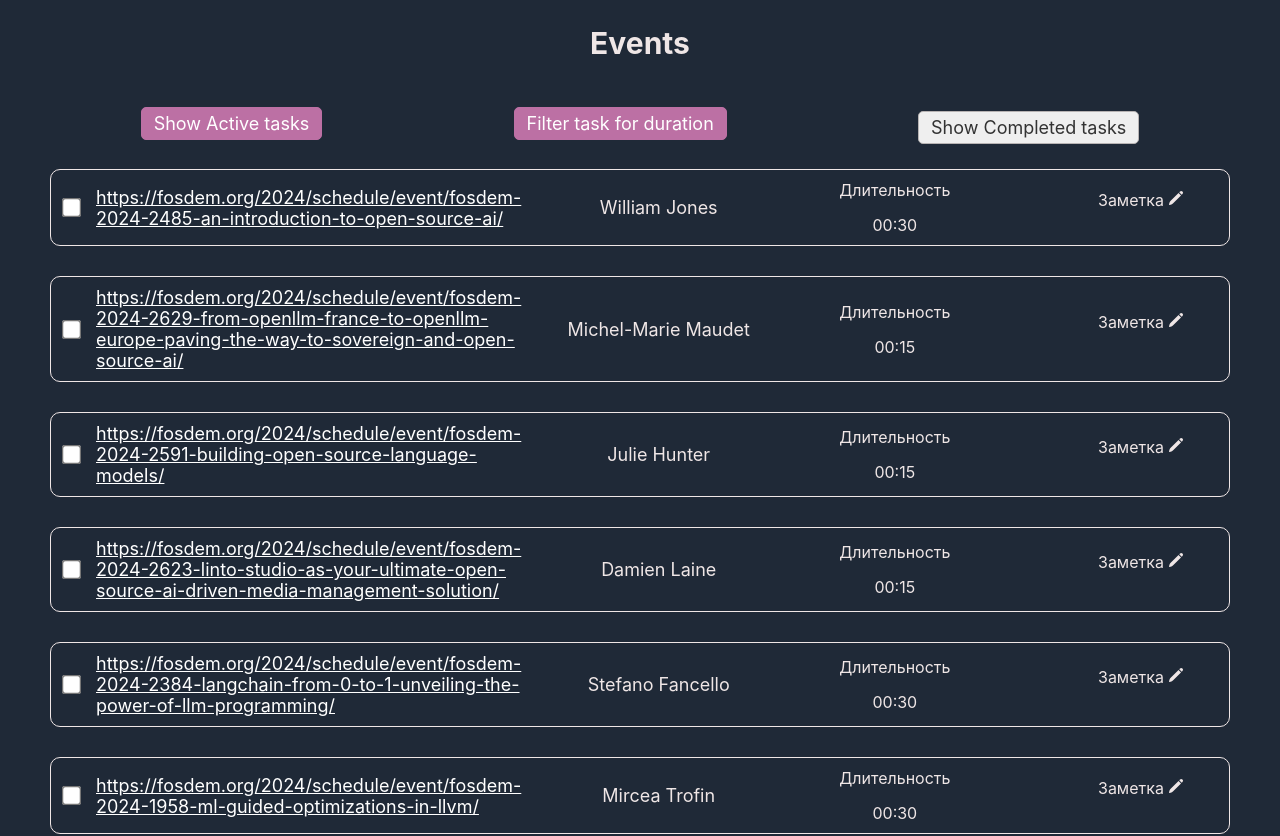
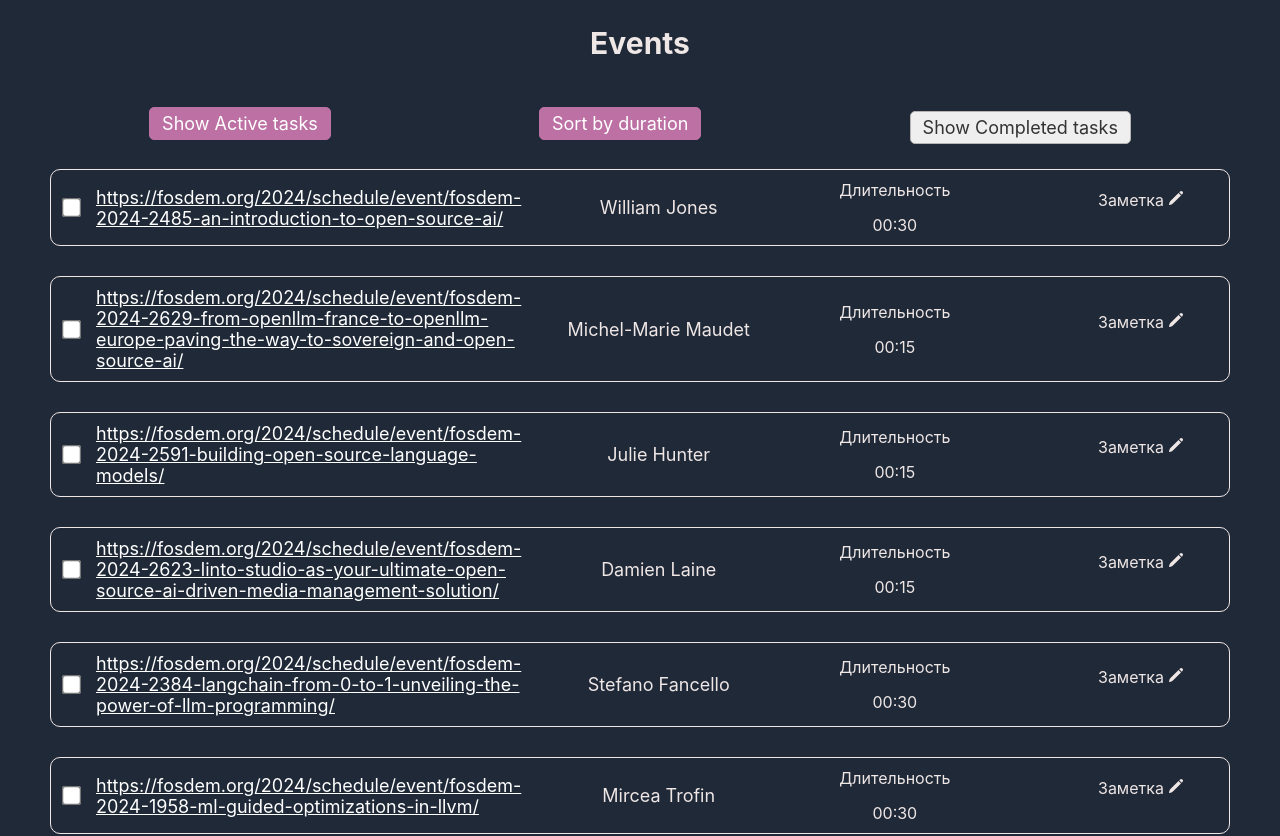
Before and after one commit to AleksanderIazev/fosdemList, a React (Create React App) app: page / in a window 1280 px wide. Shown: the top 836 px of the page. Built offline with nearby package versions, Linux system fonts and the light colour scheme.

Commit message:
fix localstorage hook

```diff
--- a/src/components/FilterTodoPanel/FilterTodoPanel.tsx
+++ b/src/components/FilterTodoPanel/FilterTodoPanel.tsx
@@ -14,9 +14,9 @@
             </style.SFilterBtn>
             <style.SFilterBtn
                 className={activeFilter === 'active' ? 'active' : ''}
-                onClick={() => setSort((prevSort: SortType) => prevSort === "asc" ? "desc" : "asc")}
+                onClick={() => setSort((prevSort: SortType) => (prevSort === 'asc' ? 'desc' : 'asc'))}
             >
-                Filter task for duration
+                Sort by duration
             </style.SFilterBtn>
             <style.SFilterBtn
                 className={activeFilter === 'completed' ? 'active' : ''}
--- a/src/components/Todo.tsx
+++ b/src/components/Todo.tsx
@@ -10,40 +10,54 @@
 type Filters<T> = Record<FilterType, (todos: T[], sort: SortType) => T[]>;
 
 const filters: Filters<ITodo> = {
-    "completed": (todos, sort) => {
-        if(sort !== "none") {
-            return filters[sort](todos.filter(todo => todo.completed), "none");
+    completed: (todos, sort) => {
+        if (sort !== 'none') {
+            return filters[sort](
+                todos.filter(todo => todo.completed),
+                'none'
+            );
         }
 
         return todos.filter(todo => todo.completed);
     },
-    "active": (todos, sort) => {
-        if(sort !== "none") {
-            return filters[sort](todos.filter(todo => !todo.completed), "none");
+    active: (todos, sort) => {
+        if (sort !== 'none') {
+            return filters[sort](
+                todos.filter(todo => !todo.completed),
+                'none'
+            );
         }
 
         return todos.filter(todo => !todo.completed);
     },
-    "asc": (todos) => todos.sort((aTodo, bTodo) => calculateDuration(aTodo.startTime, aTodo.endTime) - calculateDuration(bTodo.startTime, bTodo.endTime)),
-    "desc": (todos) => todos.sort((aTodo, bTodo) => calculateDuration(bTodo.startTime, bTodo.endTime) - calculateDuration(aTodo.startTime, aTodo.endTime)),
-}
+    asc: todos =>
+        todos.sort(
+            (aTodo, bTodo) =>
+                calculateDuration(aTodo.startTime, aTodo.endTime) - calculateDuration(bTodo.startTime, bTodo.endTime)
+        ),
+    desc: todos =>
+        todos.sort(
+            (aTodo, bTodo) =>
+                calculateDuration(bTodo.startTime, bTodo.endTime) - calculateDuration(aTodo.startTime, aTodo.endTime)
+        ),
+};
 
 function Todo() {
-    const [storagedData, setStoragedData] = useLocalStorage('todos', DEFAULT_TODOS)
+    const [storagedData, setStoragedData] = useLocalStorage('todos', DEFAULT_TODOS);
     const [todos, setTodos] = useState<ITodo[]>(storagedData);
-    const [sort, setSort] = useState<SortType>("none")
+    const [sort, setSort] = useState<SortType>('none');
     const [filter, setFilter] = useState<FilterType>('active');
 
     useEffect(() => {
         setStoragedData(todos);
-    }, [todos])
+    }, [todos]);
 
     const filteredTodo = (todos: ITodo[], filter: FilterType, sort: SortType) => filters[filter](todos, sort);
 
     return (
         <style.STodosWrapper>
             <style.STodosText>Events</style.STodosText>
-            <FilterTodoPanel filter={filter}  setSort={setSort} isSetFilter={setFilter} />
+            <FilterTodoPanel filter={filter} setSort={setSort} isSetFilter={setFilter} />
             <TodoList todos={filteredTodo(todos, filter, sort)} isSetTodos={setTodos} />
         </style.STodosWrapper>
     );
--- a/src/hooks/useLocalStorage.ts
+++ b/src/hooks/useLocalStorage.ts
@@ -1,18 +1,14 @@
-import { useState } from "react"
+import { useState } from 'react';
 
 export const useLocalStorage = <T>(key: string, defaultValue: T): [T, (newValue: T) => void] => {
-      const [data, setData]  = useState(() => {
-            localStorage.setItem(key, JSON.stringify(defaultValue));
-            return defaultValue;
-      });
+    const storedValue = JSON.parse(localStorage.getItem(key) || JSON.stringify(defaultValue));
 
-      const setLocalStorage = (newValue: T) => {
-            localStorage.setItem(key, JSON.stringify(newValue));
-            setData(newValue);
-      }
+    const [data, setData] = useState<T>(storedValue);
 
-      return [
-            data,
-            setLocalStorage
-      ]
-}
+    const setLocalStorage = (newValue: T) => {
+        localStorage.setItem(key, JSON.stringify(newValue));
+        setData(newValue);
+    };
+
+    return [data, setLocalStorage];
+};
```
